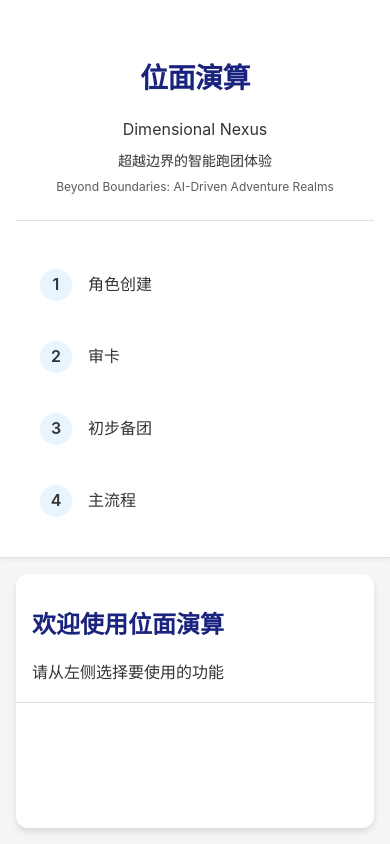
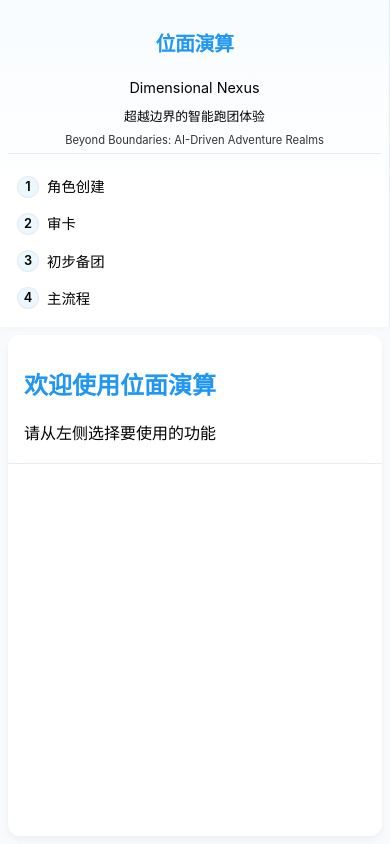
Before and after one commit to lx59213/Dimensional-Nexus, a plain HTML site: page index.html in a window 390 px wide. Drawn offline with Linux system fonts and the light colour scheme.

Commit message:
更新了UI适配手机

```diff
--- a/css/dify-custom.css
+++ b/css/dify-custom.css
@@ -1,10 +1,4 @@
 /* Dify 界面自定义样式 */
-:root {
-    --primary-color: #1a237e;
-    --secondary-color: #4a148c;
-    --background-color: #f5f5f5;
-    --text-color: #333;
-}
 
 /* 隐藏工作流状态显示 */
 .completion-indicator,
--- a/css/style.css
+++ b/css/style.css
@@ -1,20 +1,35 @@
 :root {
+    /* 主题颜色 */
     --primary-color: #2196F3;
     --secondary-color: #1976D2;
     --accent-color: #FF4081;
-    --background-color: #FAFAFA;
+    --background-color: #f8fafc;      /* 更柔和的背景色 */
     --surface-color: #FFFFFF;
+    --active-color: #E3F2FD;
+
+    /* 渐变色 */
+    --gradient-primary: linear-gradient(135deg, #2196F3, #1976D2);
+    --gradient-hover: linear-gradient(135deg, #E3F2FD, #BBDEFB);
+
+    /* 文本颜色 */
     --text-primary: #212121;
     --text-secondary: #757575;
-    --border-color: #E0E0E0;
-    --hover-color: rgba(33, 150, 243, 0.1);
-    --shadow-sm: 0 2px 4px rgba(0,0,0,0.05);
-    --shadow-md: 0 4px 6px rgba(0,0,0,0.1);
+
+    /* 边框和阴影 */
+    --border-color: rgba(226, 232, 240, 0.8);
+    --hover-color: rgba(33, 150, 243, 0.08);
+    --shadow-sm: 0 2px 4px rgba(148, 163, 184, 0.05);
+    --shadow-md: 0 4px 6px rgba(148, 163, 184, 0.1);
+    --shadow-hover: 0 8px 16px rgba(148, 163, 184, 0.15);
+
+    /* 间距 */
     --spacing-xs: 0.25rem;
     --spacing-sm: 0.5rem;
     --spacing-md: 1rem;
     --spacing-lg: 1.5rem;
     --spacing-xl: 2rem;
+
+    /* 其他 */
     --border-radius: 12px;
     --transition: all 0.3s cubic-bezier(0.4, 0, 0.2, 1);
 }
@@ -23,6 +38,7 @@
     margin: 0;
     padding: 0;
     box-sizing: border-box;
+    transition: var(--transition);
 }
 
 body {
@@ -43,8 +59,21 @@ body {
     width: 280px;
     background-color: var(--surface-color);
     border-right: 1px solid var(--border-color);
-    padding: var(--spacing-md);
+    padding: var(--spacing-lg);
     box-shadow: var(--shadow-sm);
+    position: relative;
+    overflow: hidden;
+}
+
+.sidebar::before {
+    content: '';
+    position: absolute;
+    top: 0;
+    left: 0;
+    right: 0;
+    height: 200px;
+    background: linear-gradient(180deg, rgba(33, 150, 243, 0.03), transparent);
+    pointer-events: none;
 }
 
 .logo-section {
@@ -89,46 +118,58 @@ body {
     display: flex;
     align-items: center;
     padding: var(--spacing-md) var(--spacing-lg);
-    margin-bottom: var(--spacing-sm);
+    margin: var(--spacing-sm) 0;
     border-radius: var(--border-radius);
-    cursor: pointer;
+    position: relative;
+    background-color: transparent;
+    border: 1px solid transparent;
     transition: var(--transition);
-    position: relative;
-    overflow: hidden;
 }
 
 .step-item:hover {
     background-color: var(--hover-color);
+    border-color: var(--border-color);
+    box-shadow: var(--shadow-hover);
 }
 
 .step-item.active {
-    background-color: var(--primary-color);
+    background-color: var(--active-color);
+    color: var(--primary-color);
+    border-color: var(--primary-color);
+    box-shadow: var(--shadow-md);
 }
 
-.step-item.active .step-number,
-.step-item.active .step-label {
-    color: white;
-}
-
+/* 数字标记样式优化 */
 .step-number {
-    width: 32px;
-    height: 32px;
-    border-radius: 50%;
-    background-color: var(--hover-color);
-    color: var(--primary-color);
+    width: 28px;
+    height: 28px;
     display: flex;
     align-items: center;
     justify-content: center;
     margin-right: var(--spacing-md);
     font-weight: 600;
+    font-size: 0.9rem;
+    color: var(--primary-color);
+    position: relative;
+    background: var(--hover-color);
+    border-radius: 50%;
     transition: var(--transition);
+    border: 1px solid var(--border-color);
 }
 
+.step-item.active .step-number {
+    background: var(--active-color);
+    box-shadow: 0 0 0 1px var(--primary-color);
+}
+
+.step-item:hover .step-number {
+    background: var(--gradient-hover);
+}
+
+/* 文字标签样式 */
 .step-label {
     font-size: 1rem;
     font-weight: 500;
-    color: var(--text-primary);
-    transition: var(--transition);
 }
 
 /* 主要内容区域 */
@@ -175,15 +216,100 @@ body {
 
     .sidebar {
         width: 100%;
-        border-right: none;
-        border-bottom: 1px solid var(--border-color);
+        height: auto;
+        position: static;
+        padding: var(--spacing-sm);
+    }
+
+    .logo-section {
+        padding: var(--spacing-sm);
+        margin-bottom: var(--spacing-md);
+    }
+
+    .logo-section h1 {
+        font-size: 1.5rem;
+    }
+
+    .steps-nav {
+        margin-top: var(--spacing-md);
+    }
+
+    .step-item {
+        padding: var(--spacing-sm) var(--spacing-md);
+        margin: var(--spacing-xs) 0;
+    }
+
+    .step-number {
+        width: 24px;
+        height: 24px;
+        margin-right: var(--spacing-sm);
+        font-size: 0.85rem;
+    }
+
+    .step-label {
+        font-size: 0.95rem;
     }
 
     .main-content {
-        padding: var(--spacing-md);
+        height: calc(100vh - 200px);
+        padding: var(--spacing-sm);
+    }
+}
+
+/* 小屏幕手机适配 */
+@media (max-width: 480px) {
+    .logo-section {
+        padding: var(--spacing-xs);
     }
 
-    .tool-container {
-        height: calc(100vh - 250px);
+    .logo-section h1 {
+        font-size: 1.25rem;
+    }
+
+    .logo-section .subtitle {
+        font-size: 0.9rem;
+    }
+
+    .logo-section .subtitle-cn {
+        font-size: 0.8rem;
+    }
+
+    .logo-section .subtitle-en {
+        font-size: 0.7rem;
+    }
+
+    .step-item {
+        padding: var(--spacing-xs) var(--spacing-sm);
+    }
+
+    .step-number {
+        width: 22px;
+        height: 22px;
+        font-size: 0.8rem;
+    }
+
+    .step-label {
+        font-size: 0.9rem;
     }
 }
+
+/* 确保在横屏模式下也能正常显示 */
+@media (max-width: 896px) and (orientation: landscape) {
+    .container {
+        flex-direction: row;
+    }
+
+    .sidebar {
+        width: 240px;
+        height: 100vh;
+        overflow-y: auto;
+    }
+
+    .logo-section {
+        padding: var(--spacing-sm);
+    }
+
+    .main-content {
+        height: 100vh;
+    }
+}
--- a/index.html
+++ b/index.html
@@ -16,13 +16,6 @@
         .tool-content iframe {
             background-color: white;
             border-radius: 8px;
-        }
-
-        /* 使用 CSS 变量方便统一管理主题色 */
-        :root {
-            --dify-primary-color: #1a237e;
-            --dify-secondary-color: #4a148c;
-            --dify-background: #f5f5f5;
         }
     </style>
 </head>
```
